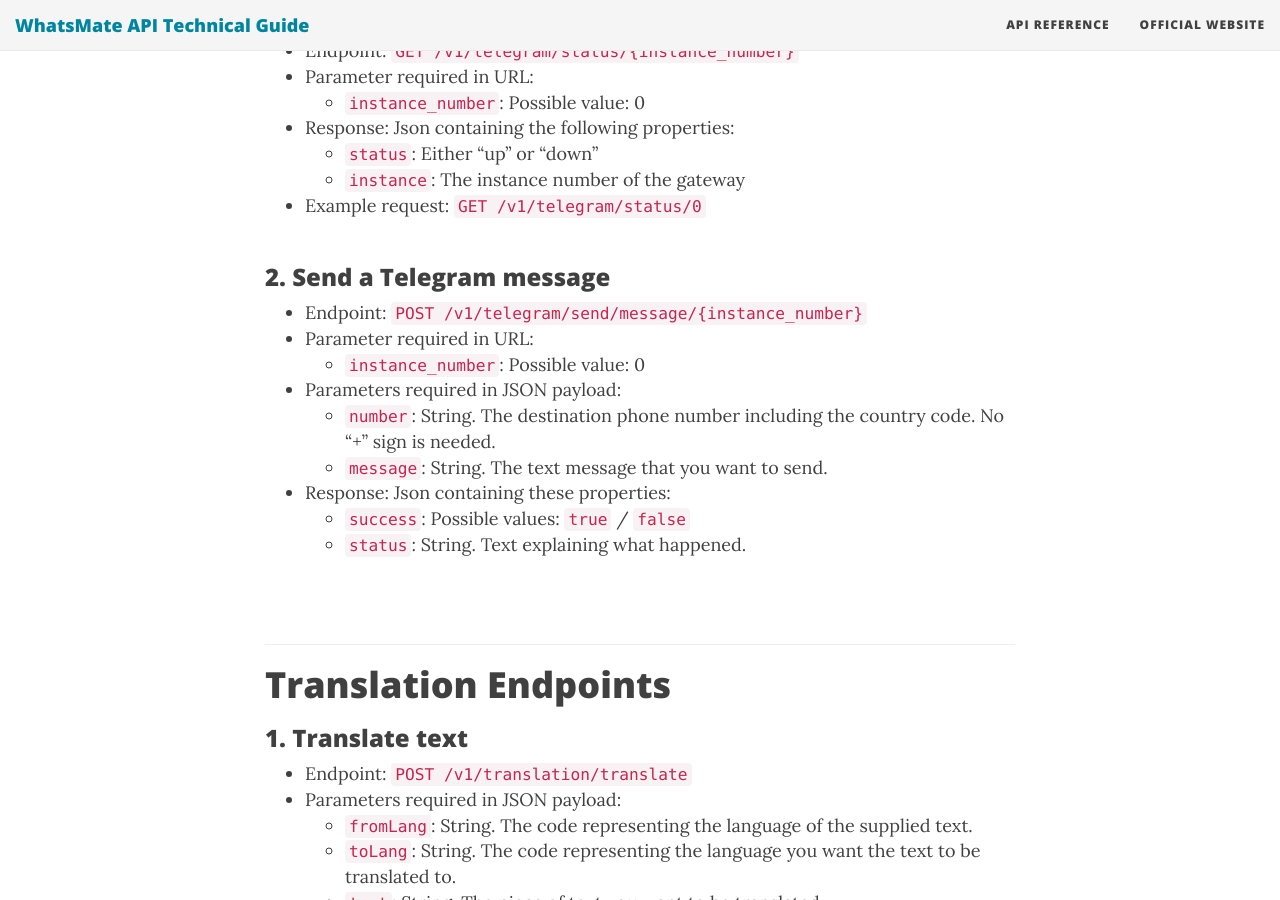
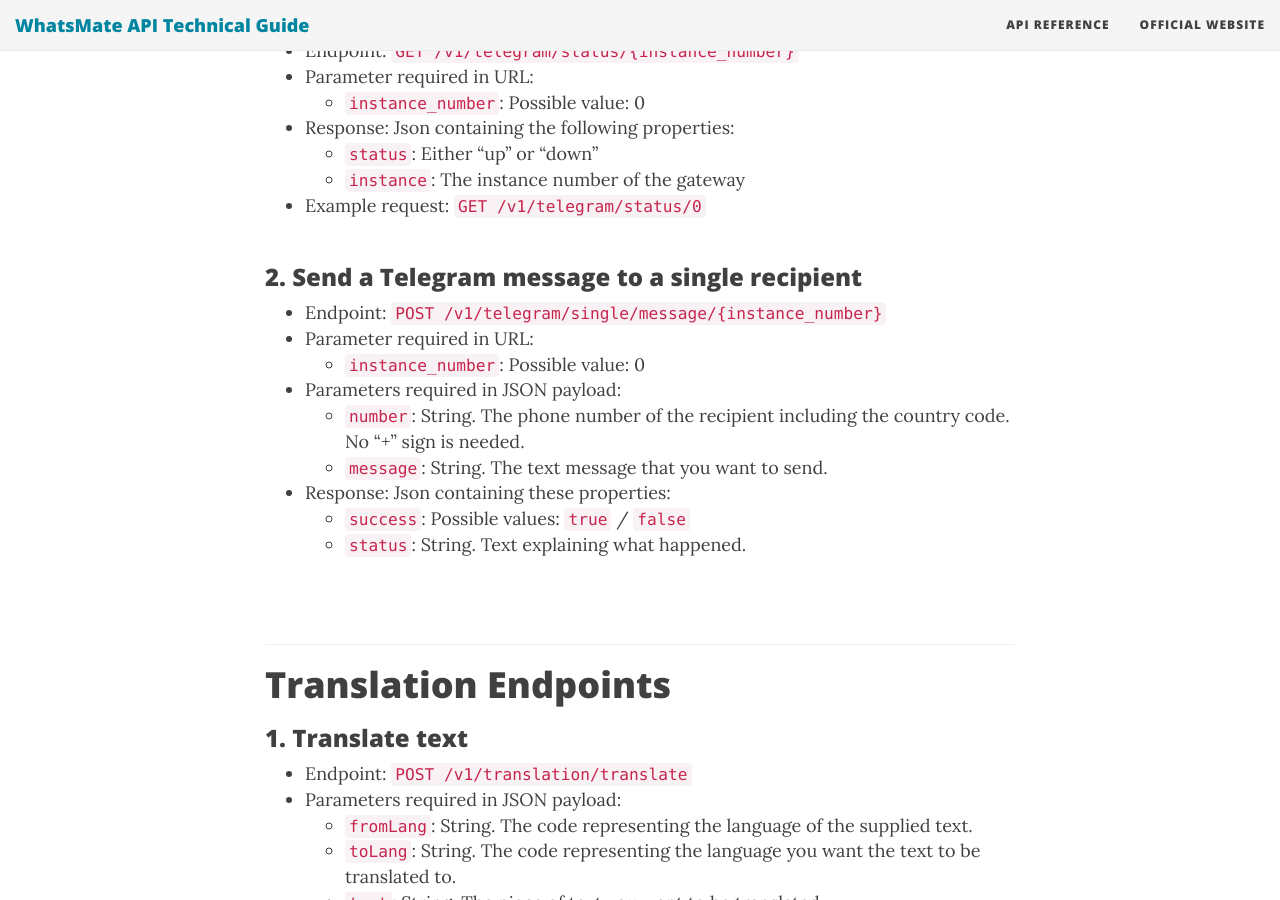
Before and after one commit to whatsmate/whatsmate.github.io, a Jekyll site: the page built from api-reference.md, in a window 1280 px wide and 900 px high, scrolled down 2349 px. Built offline with Jekyll 4.4.1, drawn with Linux system fonts in a browser that asks for light colours; nearby versions of some CDN libraries.

Commit message:
Update new API signature

```diff
--- a/api-reference.md
+++ b/api-reference.md
@@ -84,12 +84,12 @@
 * Example request: `GET /v1/telegram/status/0`  <br><br>
 
 
-### 2. Send a Telegram message
-* Endpoint: `POST /v1/telegram/send/message/{instance_number}`
+### 2. Send a Telegram message to a single recipient
+* Endpoint: `POST /v1/telegram/single/message/{instance_number}`
 * Parameter required in URL:
   * `instance_number`: Possible value: 0
 * Parameters required in JSON payload:
-  * `number`: String. The destination phone number including the country code. No "+" sign is needed.
+  * `number`: String. The phone number of the recipient including the country code. No "+" sign is needed.
   * `message`: String. The text message that you want to send.
 * Response: Json containing these properties:
   * `success`: Possible values: `true` / `false`
```
